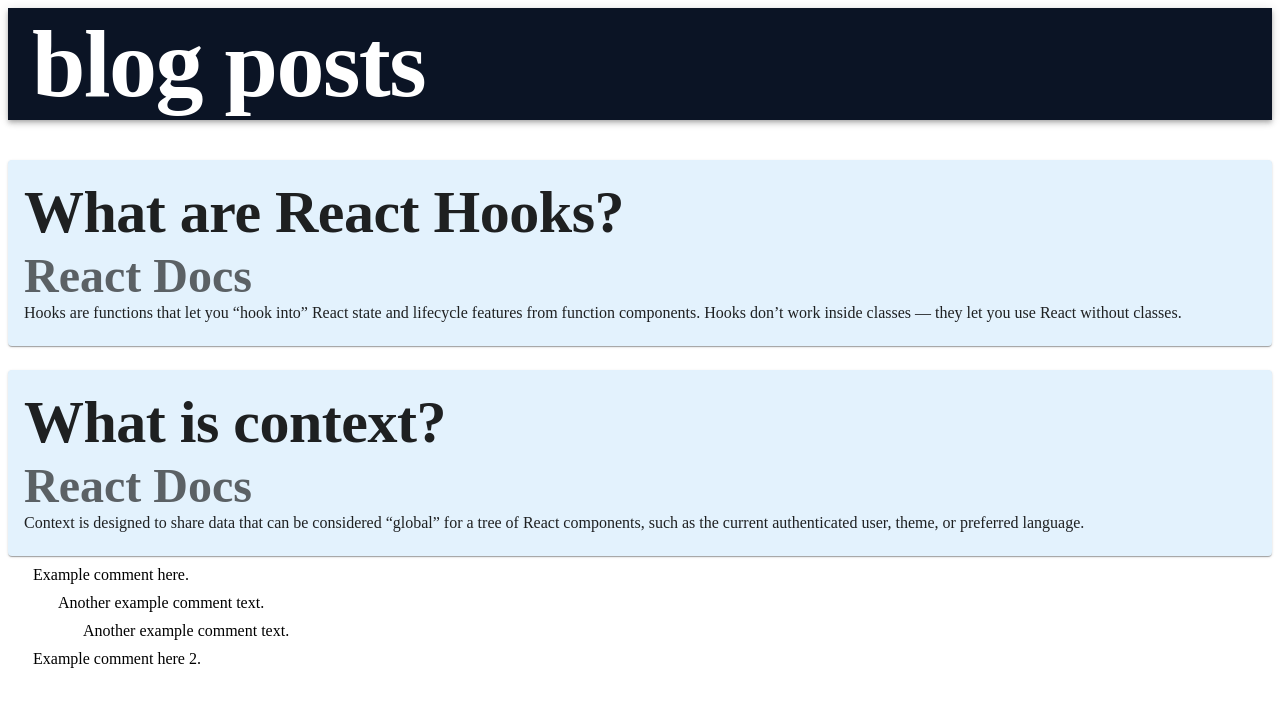
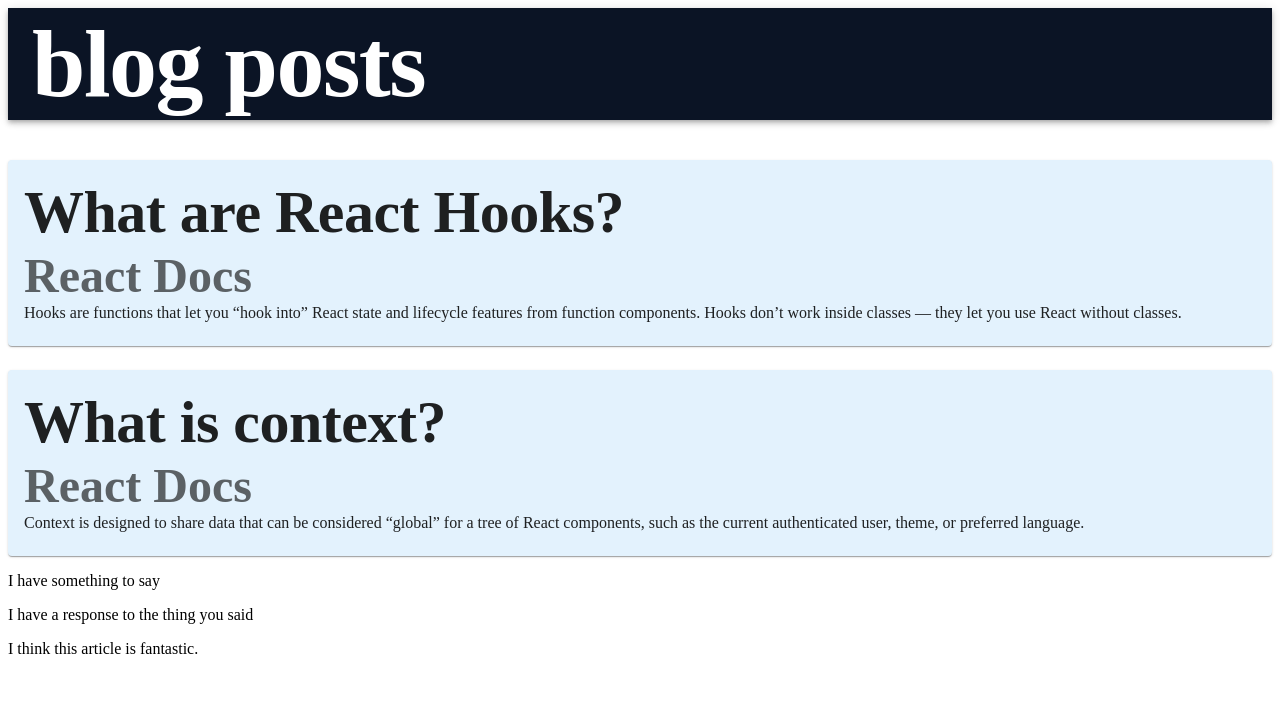
Before and after one commit to stephnitis/blog-site, a React (Create React App) app: page / in a window 1280 px wide. Shown: the top 706 px of the page. Built offline with nearby package versions, Linux system fonts and the light colour scheme.

Commit message:
accessing some nested comments, but not recursively

```diff
--- a/src/App.js
+++ b/src/App.js
@@ -43,40 +43,40 @@ export const theme = createTheme({
 
 })
 
-const commentData = {
-  title: "Fake article title.",
-  author: "grzm",
-  comments: [
-    {
-      id: 1,
-      text: "Example comment here.",
-      author: "user2",
-      children: [
-        {
-          id: 2,
-          text: "Another example comment text.",
-          author: "user3",
-          children: [
-            {
-              id: 3,
-              text: "Another example comment text.",
-              author: "user4",
-              children: []
-            }
-          ]
-        }
-      ]
-    },
-    {
-      id: 4,
-      text: "Example comment here 2.",
-      author: "user5",
-      children: []
-    }
-  ]
-}
+// const commentData = {
+//   title: "Fake article title.",
+//   author: "grzm",
+//   comments: [
+//     {
+//       id: 1,
+//       text: "Example comment here.",
+//       author: "user2",
+//       children: [
+//         {
+//           id: 2,
+//           text: "Another example comment text.",
+//           author: "user3",
+//           children: [
+//             {
+//               id: 3,
+//               text: "Another example comment text.",
+//               author: "user4",
+//               children: []
+//             }
+//           ]
+//         }
+//       ]
+//     },
+//     {
+//       id: 4,
+//       text: "Example comment here 2.",
+//       author: "user5",
+//       children: []
+//     }
+//   ]
+// }
 
-function App() {
+function App(props) {
 
   return (
     <div className="App">
@@ -87,7 +87,8 @@ function App() {
       </header>
       <main>
         <Posts />
-        <div>
+        <Comments />
+        {/* <div>
           {
             commentData.comments.map((comment) => {
               return (
@@ -95,7 +96,7 @@ function App() {
               )
             })
           }
-        </div>
+        </div> */}
       </main>
             </ThemeProvider>
     </div>
--- a/src/components/Comments.jsx
+++ b/src/components/Comments.jsx
@@ -1,20 +1,45 @@
+import { connect } from 'react-redux';
 
+// form to add comments
+// button to delete comments
 
+const Comments = (props) => {
+  console.log('comments props ----->', props)
 
-const Comments = ({comment}) => {
-
-  const nestedComments = (comment.children || []).map(comment => {
-    return <Comments key={comment.id} comment={comment} type="child" />
-  })
+  // const nestedComments = (comment.children || []).map(comment => {
+  //   return <Comment key={comment.id} comment={comment} type="child" />
+  // })
 
   return (
     <>
-    <div style={{"marginLeft": "25px", "marginTop": "10px"}}>
-      <div>{comment.text}</div>
-      {nestedComments}
+    <div>
+
     </div>
+      <div>
+        {props.allComments.map((comment, index) => (
+          <div key={`comment-${index}`} className="comment-container">
+            <p>{comment.text}</p>
+            {comment.children.map((childComment, index) => (
+              <div key={`child-${index}`} className="nested-comment-container">
+                <p>{childComment.text}</p>
+                {console.log('comment children ----->', comment.children)}
+              </div>
+            ))}
+          </div>
+        ))}
+      </div>
     </>
   )
 }
 
-export default Comments;
+const mapStateToProps = ({ commentsReducer }) => {
+  return {
+    allComments: commentsReducer.commentData
+  }
+}
+
+const mapDispatchToProps = {
+
+}
+
+export default connect(mapStateToProps, mapDispatchToProps)(Comments);
--- a/src/components/Posts.jsx
+++ b/src/components/Posts.jsx
@@ -8,9 +8,13 @@ import CardContent from '@mui/material/CardContent';
 // import Button from '@mui/material/Button';
 
 
+// styling to limit displayed length of blogpost ...readmore functionality
+// infinite scroll / pagination implementation
+// click to display full article / comments
+
 const Posts = (props) => {
 
-  console.log('props ----->', props);
+  // console.log('props ----->', props);
 
 
   return (
--- a/src/store/index.js
+++ b/src/store/index.js
@@ -1,9 +1,11 @@
 import {createStore, combineReducers} from 'redux';
 import {composeWithDevTools} from 'redux-devtools-extension';
 import postsReducer from './reducers/postsReducer';
+import commentsReducer from './reducers/commentsReducer';
 
 let reducers = combineReducers({
   postsReducer: postsReducer,
+  commentsReducer: commentsReducer,
 });
 
 export default function store(){
--- /dev/null
+++ b/src/store/reducers/commentsReducer.js
@@ -0,0 +1,65 @@
+// functionality to add and delete comments as well as display
+
+let initialState = {
+
+  commentData: [
+    {
+      id: 1,
+      text: "I have something to say",
+      author: "user1",
+      children: [
+        {
+          id: 2,
+          text: "I have a response to the thing you said",
+          author: "user2",
+          children: [
+            {
+              id: 3,
+              text: "I have a response to the other thing that was said",
+              author: "user3",
+              children: []
+            }
+          ]
+        }
+      ]
+    },
+    {
+      id: 4,
+      text: "I think this article is fantastic.",
+      author: "user4",
+      children: []
+    }
+  ]
+};
+
+function commentsReducer(state = initialState, action) {
+
+  console.log('state from comments reducer ----->', state);
+
+  const { type } = action;
+
+  switch (type){
+
+    case 'all-comments':
+      return {
+        comments: state,
+      }
+
+      case 'reset':
+        return initialState;
+
+
+    default:
+      return state;
+  }
+
+}
+
+export const allComments = (comments) => {
+  return {
+    type: 'all-comments',
+    payload: comments,
+  }
+}
+
+export default commentsReducer;
--- a/src/store/reducers/postsReducer.js
+++ b/src/store/reducers/postsReducer.js
@@ -18,7 +18,7 @@ let initialState = {
 
 function postsReducer(state = initialState, action) {
 
-  console.log('state from reducer ------>', state)
+  // console.log('state from reducer ------>', state)
 
   const { type } = action;
 
@@ -46,3 +46,6 @@ export const allPosts = (posts) => {
 }
 
 export default postsReducer;
+
+// need function to add comments to initial state array
+// need to link posts reducer to comment reducer
```
